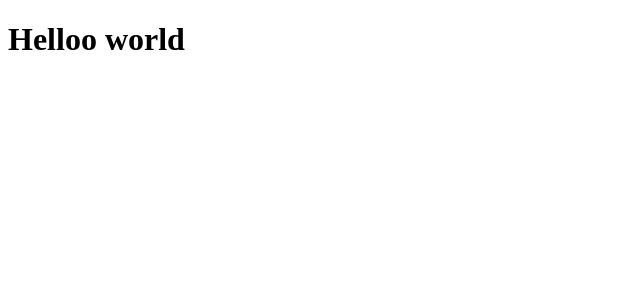
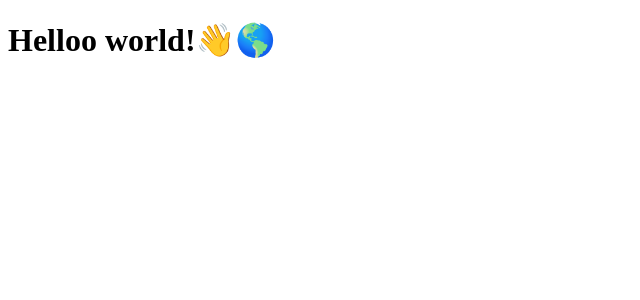
Before and after one commit to Diana-rosalem/clone-tabnews, a Next.js app: page / in a window 1280 px wide. Shown: the top 300 px of the page, without its empty margins (0-640 px from the left). Built offline with nearby package versions, Linux system fonts and the light colour scheme.

Commit message:
add emojis

```diff
--- a/pages/index.js
+++ b/pages/index.js
@@ -1,4 +1,4 @@
 function Home(){
-    return <h1>Helloo world</h1>
+    return <h1>Helloo world!👋🌎</h1>
 }
 export default Home;
```
